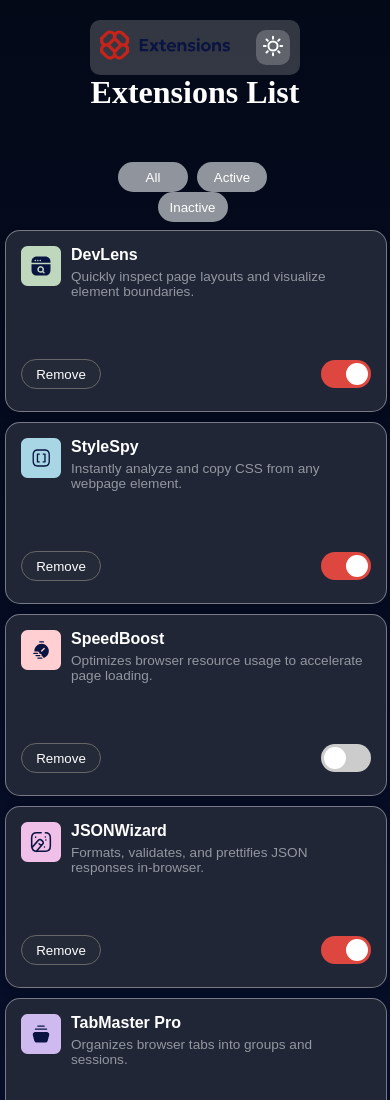
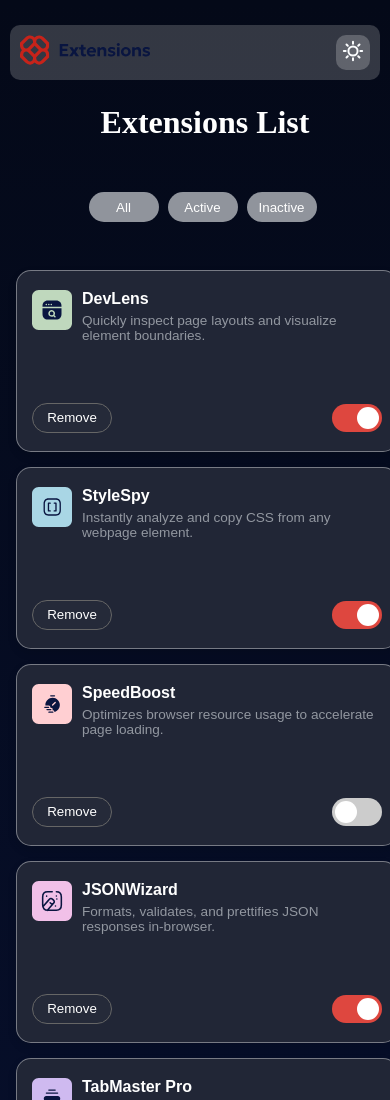
Before and after one commit to Gabin-Hernandez/Browser-UI, a plain HTML site: page index.html in a window 390 px wide. Shown: the top 1100 px of the page. Drawn offline with Linux system fonts and the light colour scheme.

Commit message:
Update index.html

```diff
--- a/index.html
+++ b/index.html
@@ -107,7 +107,7 @@
       .card-one {
         width: 350px;
         height: 150px;
-        margin: 0px 10px 10px;
+        margin: 0px 0px 10px;
         background: hsl(226, 25%, 17%);
         border: solid 0.1em rgba(255, 255, 255, 0.39);
         border-radius: 15px;
@@ -220,8 +220,12 @@
         transform: translateX(22px);
       }
       @media (max-width: 740px){
-
-        .main{
+        .body{
+          margin:0px 10px;
+        }
+        .main,
+        .list,
+        .nav-bar{
           width: 100%;
           margin: 0px;
         }
@@ -233,11 +237,18 @@
         }
 
         .list{
-          margin: 50px 50px;
+          margin: 60px 10px;
           text-align: center;
         }
-        .cards{
-          margin: 0px -5px 0px;
+        .nav-bar{
+          margin: 25px 0px;
+        }
+        .cards,
+        .card-one{
+          display: flex;
+          flex-direction: column;
+          justify-content: center;
+          margin: 15px 0px 0px 3px;
         }
 
       }
```
